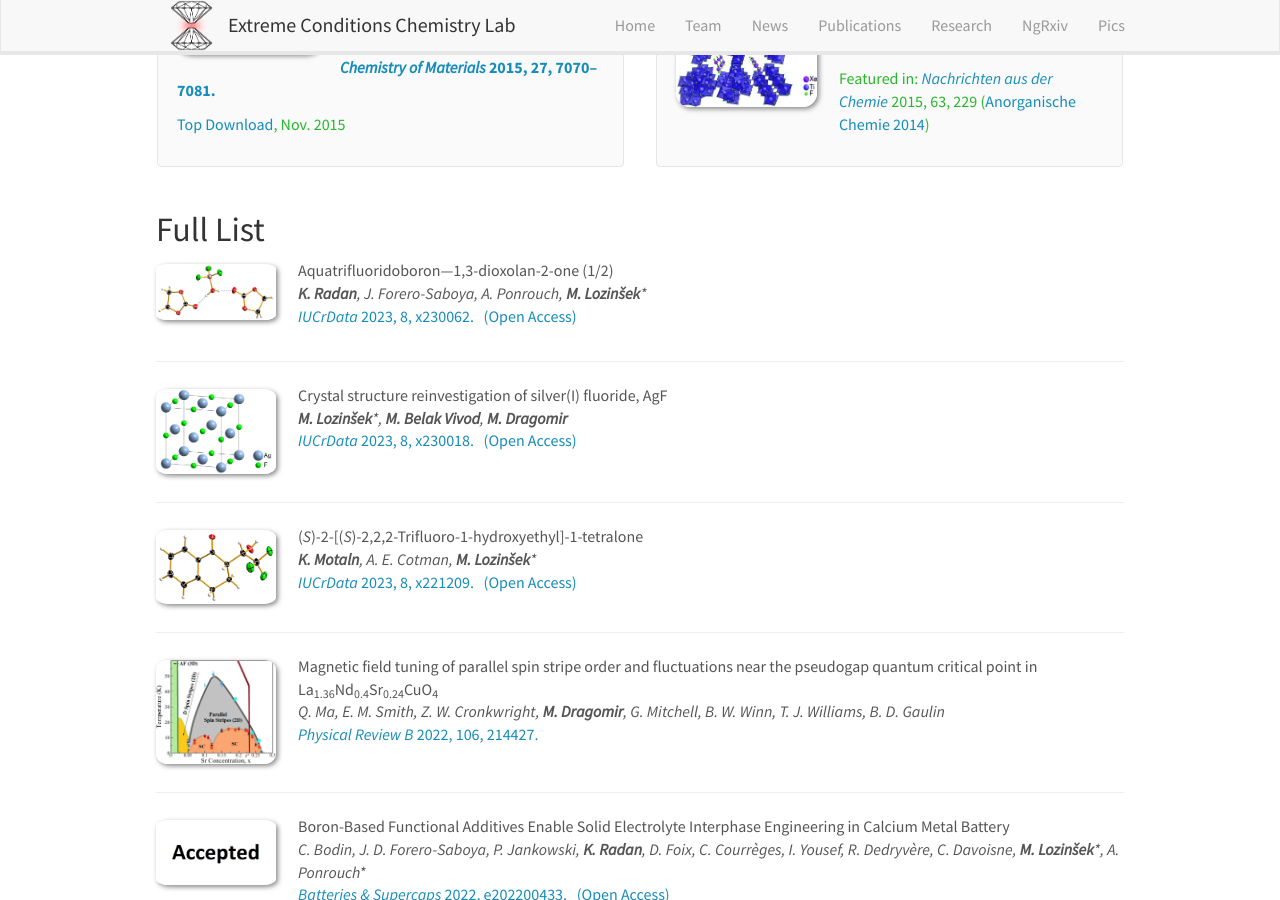
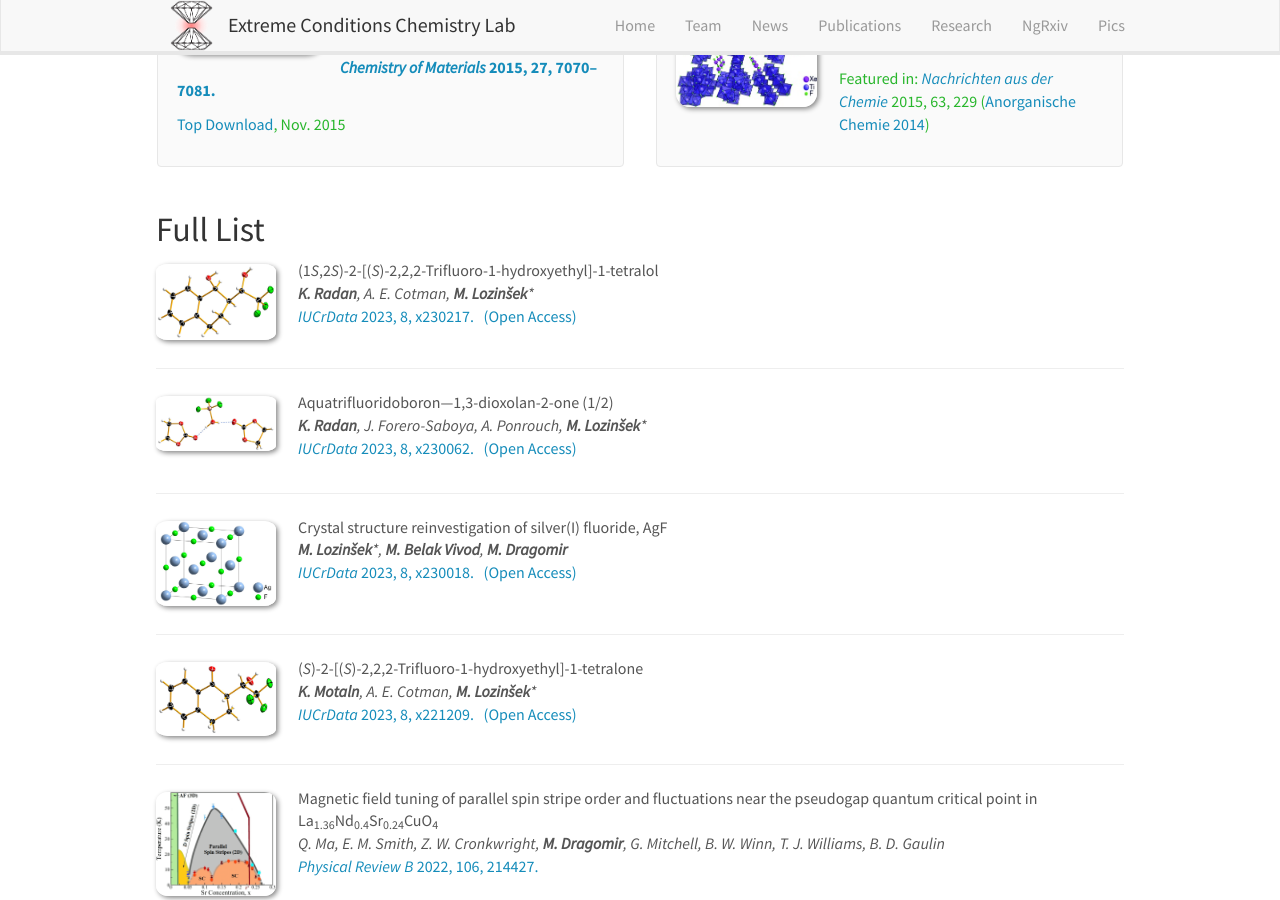
Before and after one commit to eccl-jsi/eccl-jsi.github.io, a Jekyll site: the page built from _pages/publications.md, in a window 1280 px wide and 900 px high, scrolled down 1353 px. Built offline with Jekyll 4.4.1, drawn with Linux system fonts in a browser that asks for light colours; nearby versions of some CDN libraries.

Commit message:
Update publist.yml

```diff
--- a/_data/publist.yml
+++ b/_data/publist.yml
@@ -1,4 +1,13 @@
 ---
+-
+  authors: "<b>K. Radan</b>, A. E. Cotman, <b>M. Lozinšek</b>*"
+  description: ""
+  highlight: 0
+  image: ID2023D-TOC.jpg
+  link:
+    display: "<i>IUCrData</i> 2023, 8, x230217. &nbsp;&nbsp;(Open Access)"
+    url: "https://doi.org/10.1107/S2414314622012093"
+  title: "(1<i>S</i>,2<i>S</i>)-2-[(<i>S</i>)-2,2,2-Trifluoro-1-hydroxyethyl]-1-tetralol"
 -
   authors: "<b>K. Radan</b>, J. Forero-Saboya, A. Ponrouch, <b>M. Lozinšek</b>*"
   description: ""
```
